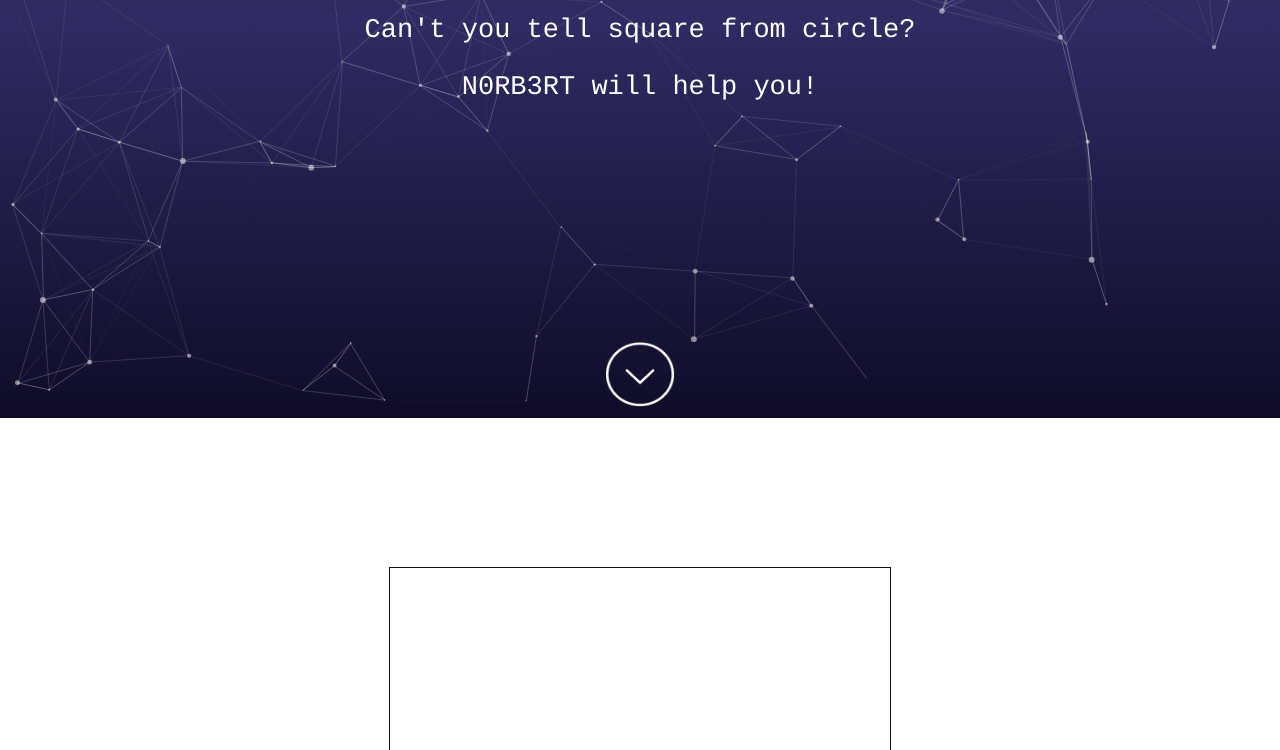
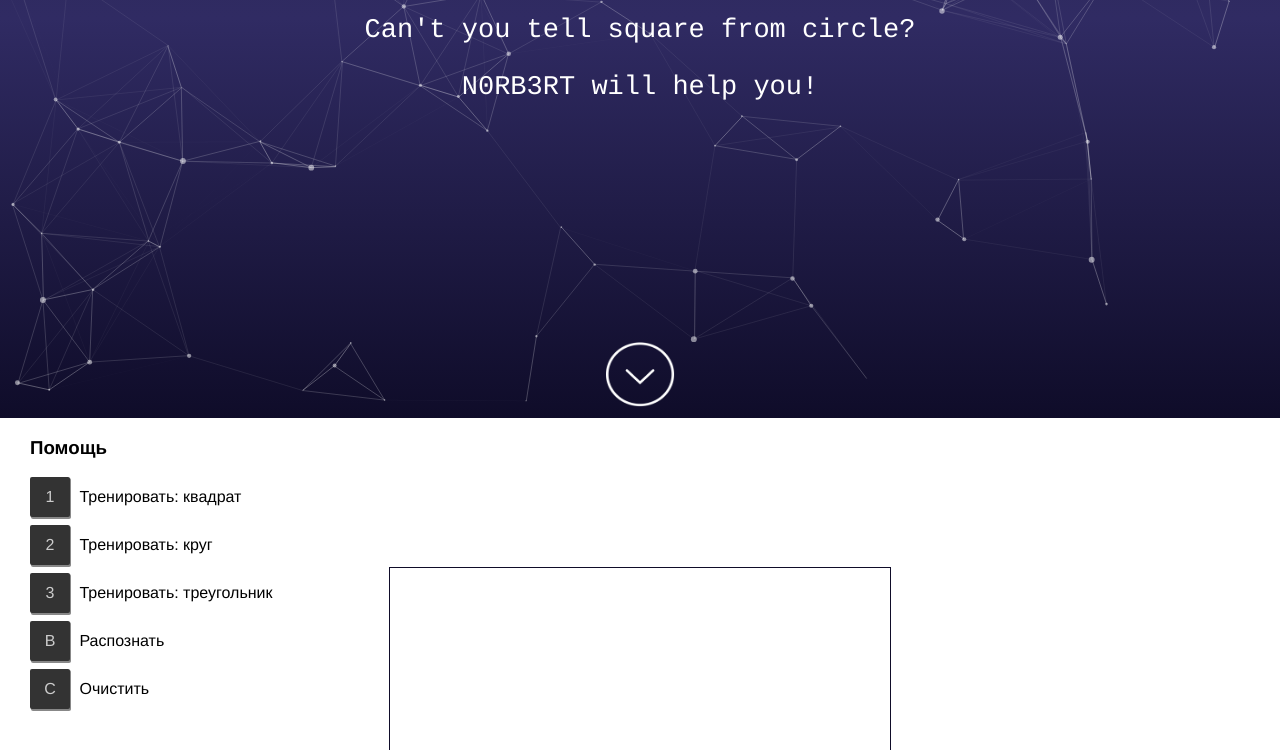
Before and after one commit to emedvedev/Norbert-JS, a plain HTML site: page index.html in a window 1280 px wide. Shown: the part 382-1132 px from the top of the page. Drawn offline with nearby package versions, Linux system fonts and the light colour scheme.

Commit message:
Add key hints to the canvas screen

```diff
--- a/css/style.css
+++ b/css/style.css
@@ -93,3 +93,37 @@ body {
 	position: absolute;
 	top: 0;right: 0;bottom: 0;left: 0;
 }
+
+.hotkeys-help {
+	font-family: Helvetica, Arial, sans-serif;
+	padding-left: 30px;
+}
+.hotkeys-help ul {
+	padding: 0;
+	margin: 0;
+}
+.hotkeys-help li {
+	margin-bottom: 8px;
+	list-style: none;
+}
+.hotkeys-help strong {
+	margin-right: 5px;
+	display: inline-block;
+	width: 40px;
+	height: 40px;
+	background: #333;
+	box-shadow: 1px 2px 0px 0px #888, 1px 1px 0px 0px #888;
+	color: #ccc;
+	border-radius: 2px;
+	font-weight: 300;
+	font-size: 16px;
+	font-family: Helvetica, Arial, sans-serif;
+	text-align: center;
+	line-height: 40px;
+	position: relative;
+	transition: .2s all;
+}
+
+.hotkeys-help strong.active {
+	background: #666;
+}
--- a/index.html
+++ b/index.html
@@ -40,6 +40,17 @@
 					<div class="main-page" id="main-page">
 
 						<canvas id="canv" style="display: block;">Ваш Браузер устарел, Обновитесь!</canvas>
+
+						<div class="hotkeys-help">
+							<h3>Помощь</h3>
+							<ul>
+								<li><strong id="key-1">1</strong> Тренировать: квадрат</li>
+								<li><strong id="key-2">2</strong> Тренировать: круг</li>
+								<li><strong id="key-3">3</strong> Тренировать: треугольник</li>
+								<li><strong id="key-b">B</strong> Распознать</li>
+								<li><strong id="key-c">C</strong> Очистить</li>
+							</ul>
+						</div>
 
 					</div>
 
@@ -189,6 +200,13 @@
 		const d = new DCanvas(document.getElementById('canv'));
 
 		document.addEventListener('keypress', function(e) {
+
+			let help_key = document.getElementById('key-'+e.key.toLowerCase());
+			if (help_key) {
+				help_key.classList.add('active');
+				setTimeout(function() { help_key.classList.remove('active'); }, 500);
+			};
+
 			if( e.key.toLowerCase() == 'c' )
 			{
 				d.clear();
@@ -199,7 +217,7 @@
 				vector = d.calculate(true);
 				train_data.push({
 					input: vector,
-					output: {Square: 1}
+					output: {'Квадрат': 1}
 				});
 			}
 
@@ -208,7 +226,7 @@
 				vector = d.calculate(true);
 				train_data.push({
 					input: vector,
-					output: {Circle: 1}
+					output: {'Круг': 1}
 				});
 			}
 
@@ -217,7 +235,7 @@
 				vector = d.calculate(true);
 				train_data.push({
 					input: vector,
-					output: {Triangle: 1}
+					output: {'Треугольник': 1}
 				});
 			}
 
```
